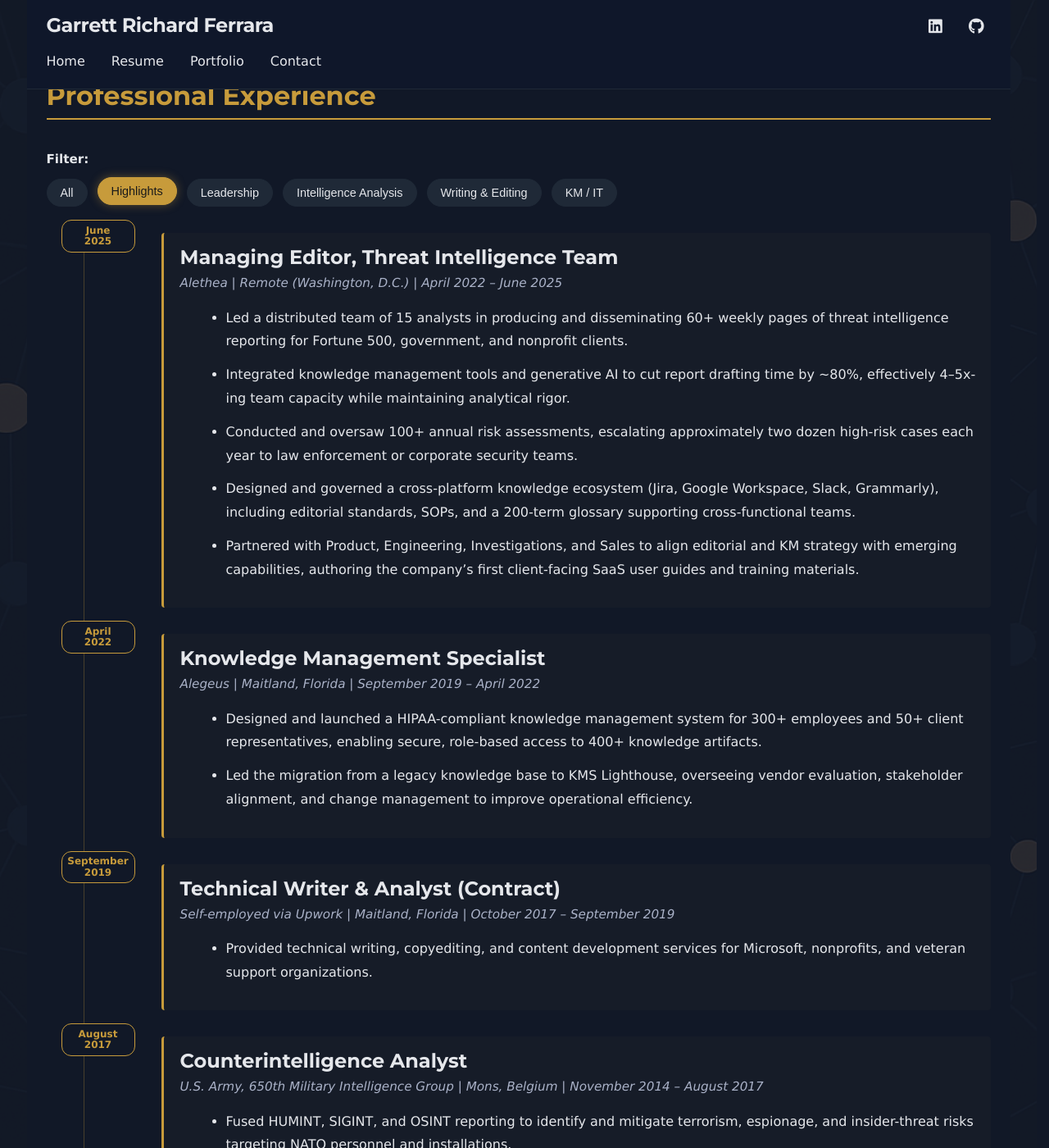
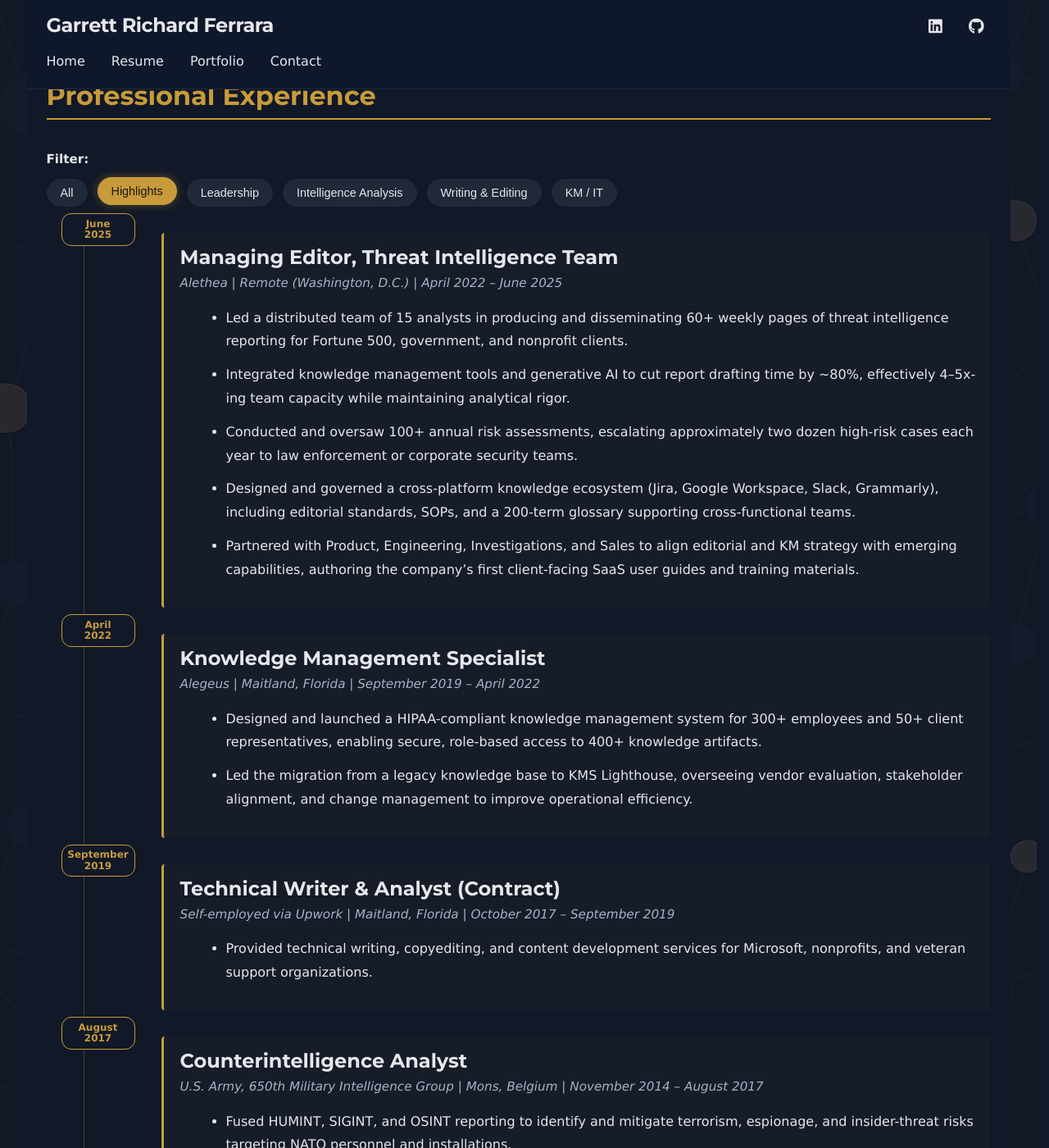
Before and after one commit to Garrett-Ferrara/garrett-ferrara.github.io, a Jekyll site: the page built from resume.md, in a window 1280 px wide and 1400 px high, scrolled down 379 px. Shown: the whole window at 82% size. Built offline with Jekyll 4.4.1, drawn with Linux system fonts in a browser that asks for light colours; some web fonts are replaced.

Commit message:
Adjust timeline date bubble positioning to center between job cards
- Move job-date bubbles up from top: -1rem to top: -1.5rem
- Move origin-date bubble up from top: -2.5rem to top: -2rem
- Centers date bubbles in the vertical space between job entries

🤖 Generated with Claude Code

Co-Authored-By: Claude <noreply@anthropic.com>

```diff
--- a/assets/site.css
+++ b/assets/site.css
@@ -1376,7 +1376,7 @@ strong {
 .job-date {
   position: absolute;
   left: -125px;
-  top: -1rem;
+  top: -1.5rem;
   padding: 0.35rem 0.5rem;
   background-color: var(--bg);
   border: 1px solid var(--accent);
@@ -1417,7 +1417,7 @@ strong {
 .origin-date {
   position: absolute;
   left: -125px;
-  top: -2.5rem;
+  top: -2rem;
   padding: 0.35rem 0.5rem;
   background-color: var(--bg);
   border: 1px solid var(--accent);
```
